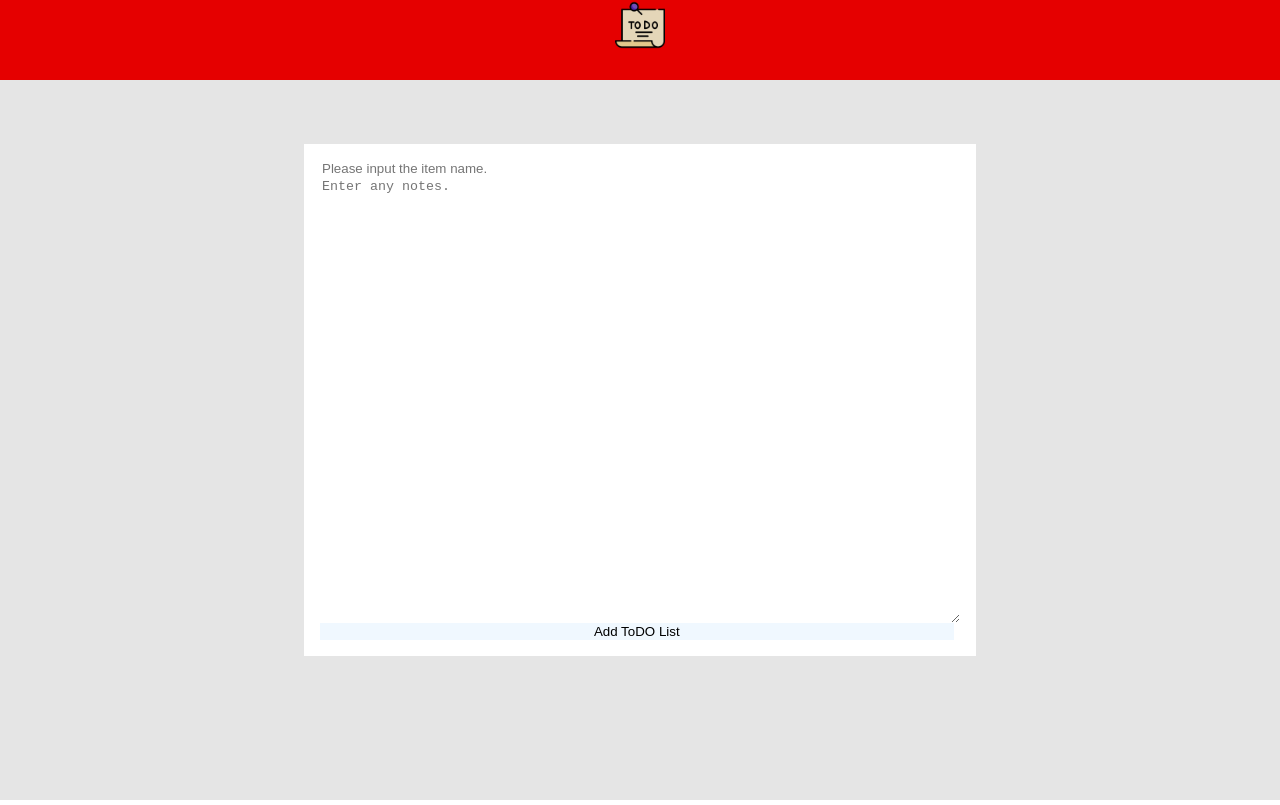
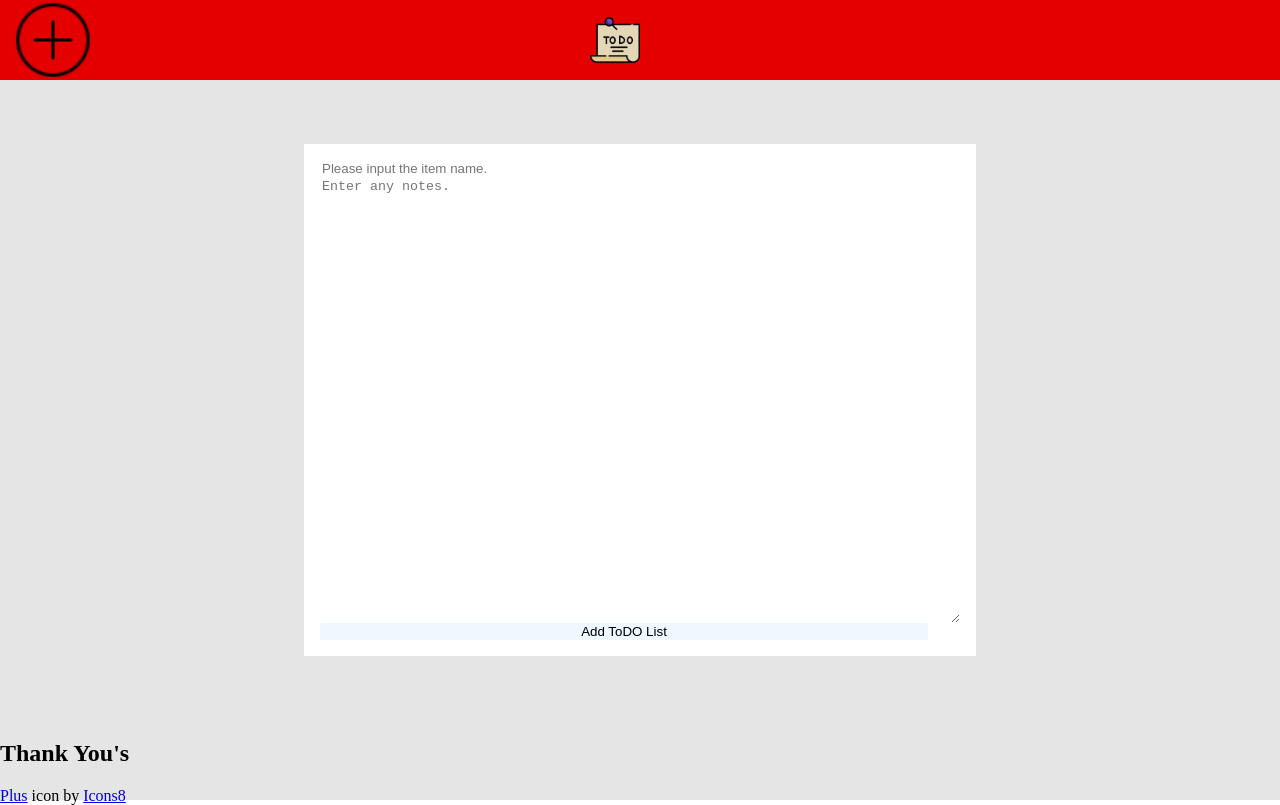
Before and after one commit to BrendanFre/odin-to-do-list, a website built with webpack: page src/index.html in a window 1280 px wide. Built offline with nearby package versions, Linux system fonts and the light colour scheme.

Commit message:
Nav bar, footer and body list created

```diff
--- /dev/null
+++ b/src/footer/footer.css
@@ -0,0 +1,3 @@
+.footerBar{
+    width: 80vw;
+}
--- /dev/null
+++ b/src/footer/footer.js
@@ -0,0 +1,21 @@
+export default function createFooter(parent){
+    const theFooter = document.createElement('div')
+    const columnOne = document.createElement('div')
+    const columnTwo = document.createElement('div')
+    const columnThree = document.createElement('div')
+
+    const colOneHeading = document.createElement('h2')
+    const icons8 = document.createElement('div')
+    colOneHeading.textContent = "Thank You's"
+    icons8.innerHTML = `<a target="_blank" href="https://icons8.com/icon/1501/plus">Plus</a> icon by <a target="_blank" href="https://icons8.com">Icons8</a>`
+
+    columnOne.appendChild(colOneHeading)
+    columnOne.appendChild(icons8)
+
+    theFooter.classList.add('footerBar')
+    theFooter.appendChild(columnOne)
+    theFooter.appendChild(columnTwo)
+    theFooter.appendChild(columnThree)
+
+    parent.appendChild(theFooter)
+}
--- a/src/index.js
+++ b/src/index.js
@@ -2,8 +2,15 @@ import Header from './navBar/navBar'
 import './style.css'
 import itemCard from './item/item-ux'
 import { showList, toDoArray } from './item/item-logic'
+import theFooter from './footer/footer'
+
 
 const content = document.querySelector('#content')
+const theList = document.createElement('div')
+
+theList.classList.add('listBody')
 
 Header(content)
-if(toDoArray.length == 0){itemCard(content)} else{showList(content)}
+content.appendChild(theList)
+if(toDoArray.length == 0){itemCard(content, theList); showList(theList)} else{showList(theList)}
+theFooter(content)
--- a/src/item/item-logic.js
+++ b/src/item/item-logic.js
@@ -23,14 +23,23 @@ const createItem = function(subject, notes, deadLine){
 export const toDoArray = []
 
 export function showList(parent){
+    while(parent.firstChild){
+        parent.removeChild(parent.firstChild)
+    }
     const noteList = document.createElement('div')
     noteList.classList.add('taskList')
 
  const visualList = toDoArray.map((task)=>{
     const nextNote = document.createElement('div')
+    const noteTitle = document.createElement('div')
+    const noteContent = document.createElement('div')
     nextNote.classList.add('taskCard')
+    noteTitle.textContent = `${task.itemSubject}`
+    noteContent.textContent = `${task.itemNotes}`
+
+    nextNote.appendChild(noteTitle)
+    nextNote.appendChild(noteContent)
     noteList.append(nextNote)
  })
- console.log(`This is the visual list${visualList}`)
  parent.appendChild(noteList)
 }
--- a/src/item/item-ux.js
+++ b/src/item/item-ux.js
@@ -1,7 +1,7 @@
 import './item.css'
 import { createTask, showList, toDoArray } from './item-logic.js'
 
-export default function itemCard(parent){
+export default function itemCard(parent, list){
     const dialogBox = document.createElement('dialog')
     const subjectName = document.createElement('input')
     const notesBox = document.createElement('textarea')
@@ -9,11 +9,11 @@ export default function itemCard(parent){
 
     postButton.textContent = "Add ToDO List"
     postButton.addEventListener('click',()=>{
-        const newTask = createTask("hello", "trees", "01/2/32")
+        const newTask = createTask(subjectName.value, notesBox.value, "01/2/32")
         toDoArray.push(newTask)
-        console.log(newTask)
-        console.log(toDoArray)
-        showList(parent)
+        // console.log(newTask)
+        // console.log(toDoArray)
+        showList(list)
         dialogBox.remove()
 
     })
@@ -32,9 +32,3 @@ export default function itemCard(parent){
     parent.appendChild(dialogBox)
     dialogBox.showModal()
 }
-
-function addANote(subject, notes) {
-    console.log('button clickedS')
-    createItem(subject, notes, "01/01/2023")
-
-}
--- a/src/item/item.css
+++ b/src/item/item.css
@@ -29,10 +29,16 @@
 }
 
 .newItemBox>button{
-    width: 99%;
+    width: 95%;
     height: 20px;
     border: none;
     background-color: aliceblue;
+}
+
+/* Task List */
+.taskList{
+    height: 80vh;
+    width: 80%;
 }
 
 /* Task Card */
--- a/src/navBar/navBar.css
+++ b/src/navBar/navBar.css
@@ -2,11 +2,20 @@
     background-color: red;
     height: 10vh;
     min-height: 50px;
-    width: 100vw;
+    width: 100%;
     margin: auto;
+    display: flex;
+    flex: 1 100px 160px;
 }
 
 .logo{
     margin: auto;
     display: block;
+    margin-right: 50%;
 }
+
+.addButton{
+    margin-right: auto;
+    margin-left: 1vw;
+    display: block;
+}
--- a/src/navBar/navBar.js
+++ b/src/navBar/navBar.js
@@ -1,19 +1,42 @@
 import './navBar.css'
 import myLogo from './Logo.png'
+import addImage from './plus.png'
+import { itemCard } from '../item/item-logic.js'
 
 export default function navBar(parent){
     const theBar = document.createElement('div')
+    const emptyDiv = document.createElement('div')
     theBar.classList.add('theBar')
+    theBar.appendChild(addNote(parent))
     theBar.appendChild(header(myLogo))
+    theBar.appendChild(emptyDiv)
     parent.appendChild(theBar)
 
 }
 
 function header(logo){
-        const theLogo = new Image()
-        theLogo.src = logo
-        theLogo.width = 50
-        theLogo.height = 50
-        theLogo.classList.add('logo')
+
+    const theLogo = new Image()
+
+    theLogo.src = logo
+    theLogo.width = 50
+    theLogo.height = 50
+    theLogo.classList.add('logo')
+
+
     return theLogo
 }
+
+function addNote(parent){
+    const addButton = new Image()
+    const list = document.querySelector('listBody')
+
+    addButton.src = addImage
+    addButton.classList.add('addButton')
+    addButton.addEventListener('click', ()=>{
+        itemCard(parent, list)
+        console.log('whoops')
+    })
+
+    return addButton
+}
--- a/src/style.css
+++ b/src/style.css
@@ -1,3 +1,7 @@
 body{
     margin: 0;
 }
+
+.listBody{
+    width: 100%;
+}
--- a/webpack.config.js
+++ b/webpack.config.js
@@ -2,6 +2,7 @@ const HtmlWebpackPlugin = require('html-webpack-plugin');
 const path = require('path');
 
 module.exports = {
+    mode: 'development',
     entry: './src/index.js',
     devtool: 'inline-source-map',
     devServer: {
```
Also changed, not shown: src/navBar/plus.png (added).
